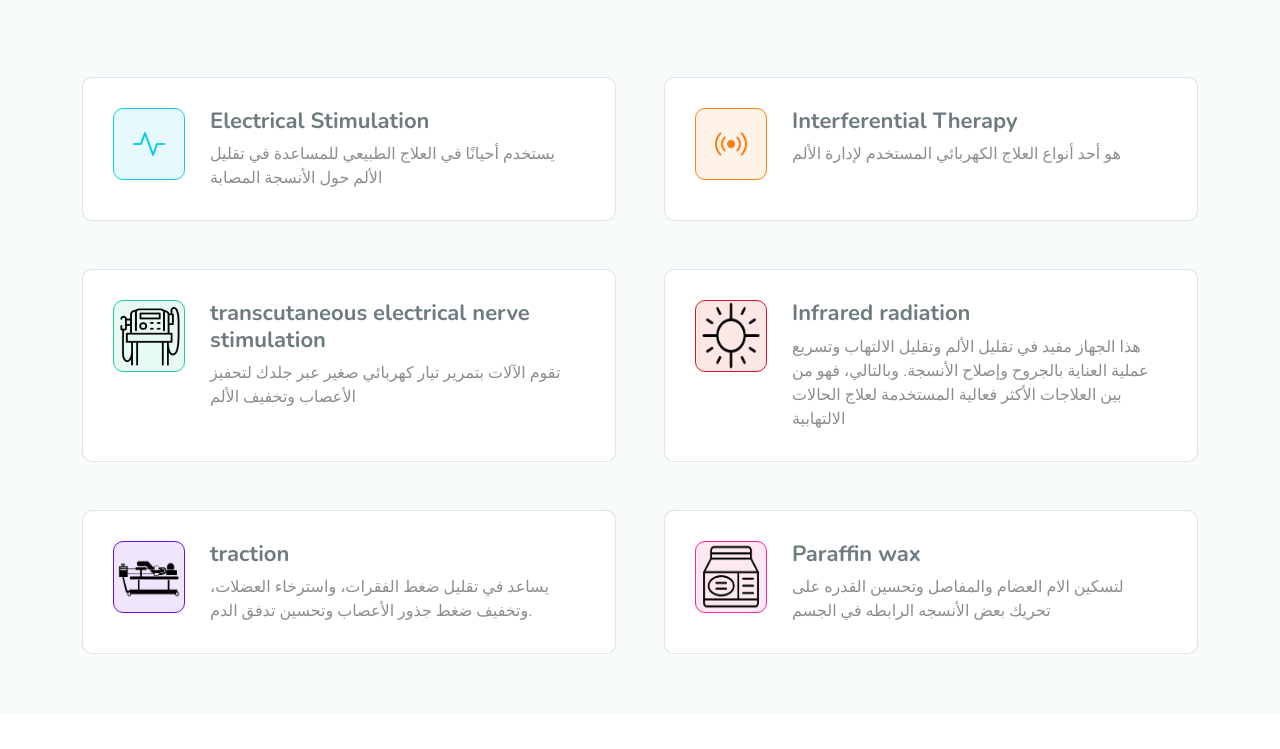
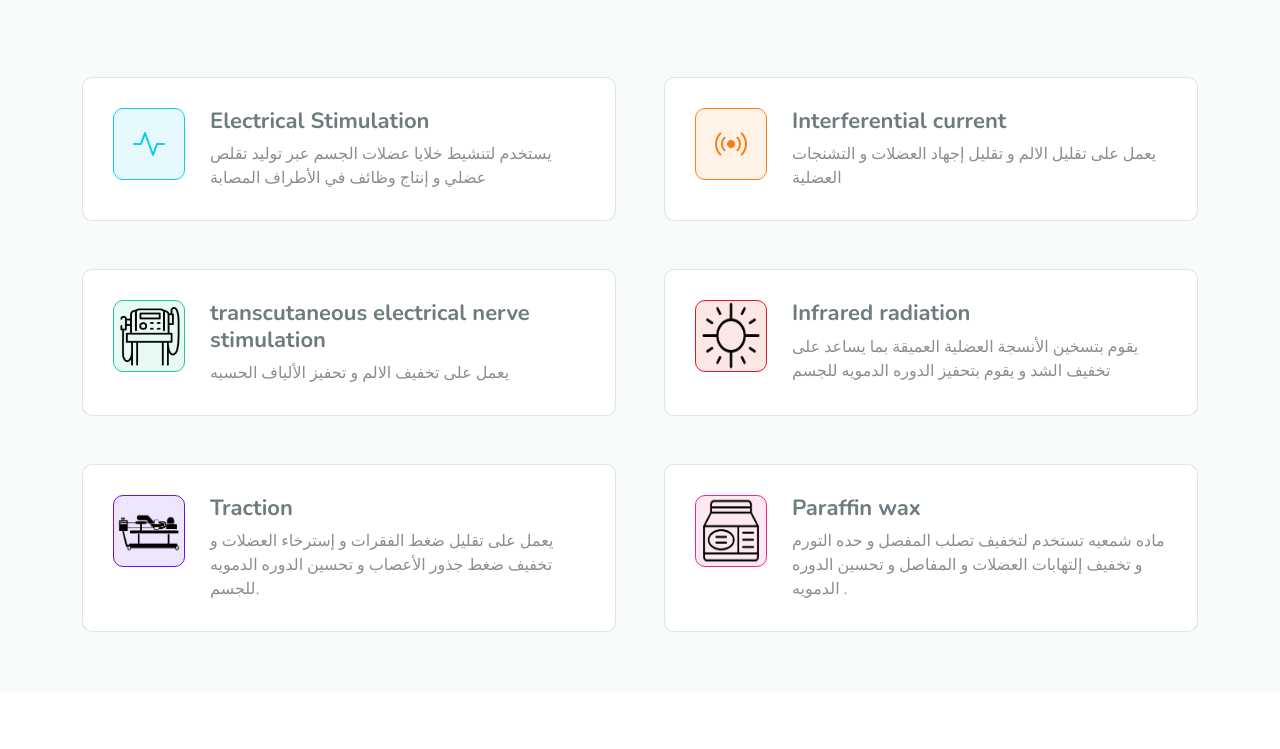
Before and after one commit to gmsnow/sama-center-website, a plain HTML site: page index.html in a window 1280 px wide. Shown: the part 3345-4094 px from the top of the page. Drawn offline with nearby package versions, Linux system fonts and the light colour scheme.

Commit message:
Update index.html

```diff
--- a/index.html
+++ b/index.html
@@ -361,7 +361,7 @@
               <i class="bi bi-activity icon"></i>
               <div>
                 <h3> Electrical Stimulation</h3>
-                <p>يستخدم أحيانًا في العلاج الطبيعي للمساعدة في تقليل الألم حول الأنسجة المصابة</p>
+                <p>يستخدم لتنشيط خلايا عضلات الجسم عبر توليد تقلص عضلي و إنتاج وظائف في الأطراف المصابة</p>
                 <!-- <a href="#" class="read-more stretched-link">Learn More <i class="bi bi-arrow-right"></i></a> -->
               </div>
             </div>
@@ -371,20 +371,20 @@
             <div class="service-item item-orange position-relative">
               <i class="bi bi-broadcast icon"></i>
               <div>
-                <h3>Interferential Therapy</h3>
-                <p>هو أحد أنواع العلاج الكهربائي المستخدم لإدارة الألم</p>
+                <h3>Interferential current</h3>
+                <p>يعمل على تقليل الالم و تقليل إجهاد العضلات و التشنجات العضلية</p>
+
                 <!-- <a href="#" class="read-more stretched-link">Learn More <i class="bi bi-arrow-right"></i></a> -->
               </div>
             </div>
           </div><!-- End Service Item -->
-
           <div class="col-lg-6" data-aos="fade-up" data-aos-delay="300">
             <div class="service-item item-teal position-relative">
               <img class="traction icon" src="./assets/img/tens.png" alt="">
               <!-- <i class="bi bi-easel icon"></i> -->
               <div>
                 <h3>transcutaneous electrical nerve stimulation</h3>
-                <p>تقوم الآلات بتمرير تيار كهربائي صغير عبر جلدك لتحفيز الأعصاب وتخفيف الألم</p>
+                <p>يعمل على تخفيف الالم و تحفيز الألياف الحسيه</p>
                 <!-- <a href="#" class="read-more stretched-link">Learn More <i class="bi bi-arrow-right"></i></a> -->
               </div>
             </div>
@@ -395,7 +395,7 @@
               <img class=" traction bi-bounding-box-circles icon" src="./assets/img/noun-ray-6300465.png" alt="">
               <div>
                 <h3>Infrared radiation </h3>
-                <p>هذا الجهاز مفيد في تقليل الألم وتقليل الالتهاب وتسريع عملية العناية بالجروح وإصلاح الأنسجة. وبالتالي، فهو من بين العلاجات الأكثر فعالية المستخدمة لعلاج الحالات الالتهابية</p>
+                <p>يقوم بتسخين الأنسجة العضلية العميقة بما يساعد على تخفيف الشد و يقوم بتحفيز الدوره الدمويه للجسم</p>
                 <!-- <a href="#" class="read-more stretched-link">Learn More <i class="bi bi-arrow-right"></i></a> -->
               </div>
             </div>
@@ -405,8 +405,10 @@
             <div class="service-item item-indigo position-relative">
               <img class="traction bi bi-chat-square-text icon" src="./assets/img/noun-traction-physiotherapy-2748067.png" alt="">
               <div>
-                <h3>traction</h3>
-                <p>يساعد في تقليل ضغط الفقرات، واسترخاء العضلات، وتخفيف ضغط جذور الأعصاب وتحسين تدفق الدم.</p>
+                <h3>Traction</h3>
+                <p>يعمل على تقليل ضغط الفقرات و إسترخاء العضلات و تخفيف ضغط جذور الأعصاب و تحسين الدوره الدمويه للجسم.</p>
+
+
                 <!-- <a href="#" class="read-more stretched-link">Learn More <i class="bi bi-arrow-right"></i></a> -->
               </div>
             </div>
@@ -418,7 +420,8 @@
               <!-- <i class="bi bi-chat-square-text icon"></i> -->
               <div>
                 <h3>Paraffin wax</h3>
-                <p>لتسكين الام العضام والمفاصل وتحسين القدره على تحريك بعض الأنسجه الرابطه في الجسم</p>
+                <p>ماده شمعيه تستخدم لتخفيف تصلب المفصل و حده التورم و تخفيف إلتهابات العضلات و المفاصل و تحسين الدوره الدمويه .</p>
+
                 <!-- <a href="#" class="read-more stretched-link">Learn More <i class="bi bi-arrow-right"></i></a> -->
               </div>
             </div>
@@ -845,7 +848,7 @@
             <li><a href="index.html#about">معلومات عنا</a></li>
             <li><a href="index.html#services">خدماتنا</a></li>
             <li><a href="index.html#book">الحجز</a></li>
-            <li><a href="index.html#testimonials">شهادات الناس عنا</a></li>
+<!--             <li><a href="index.html#testimonials">شهادات الناس عنا</a></li> -->
             <li><a href="index.html#contact">تواصل بنا</a></li>
           </ul>
         </div>
```
